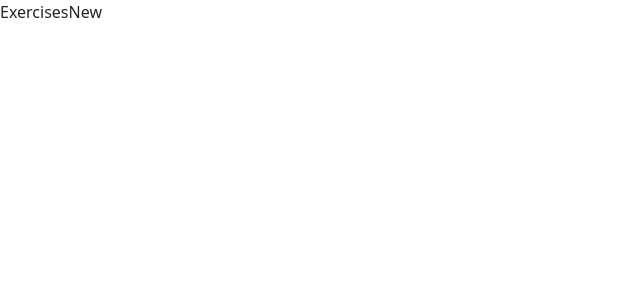
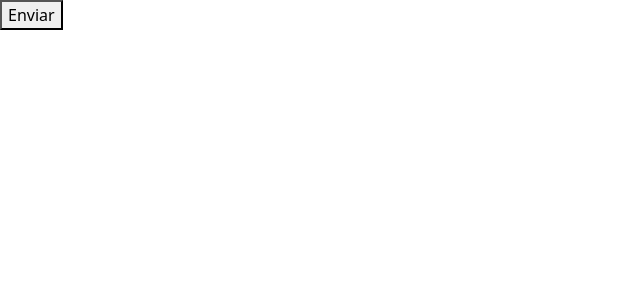
Before and after one commit to leogaleanoq/ReactExample, a React (Create React App) app: page /exercises/new in a window 1280 px wide. Shown: the top 300 px of the page, without its empty margins (0-640 px from the left). Built offline with nearby package versions, Linux system fonts and the light colour scheme.

Commit message:
intro a eventos

```diff
--- a/src/pages/ExercisesNew.js
+++ b/src/pages/ExercisesNew.js
@@ -1,8 +1,18 @@
 import React from 'react';
 
 class ExercisesNew extends React.Component{
+
+
+clickHandler = () => {
+    console.log('Enviado!');
+};
+
     render(){
-        return 'ExercisesNew'
+        return(
+            <button onClick={this.clickHandler}>
+                Enviar
+            </button>
+        );
     };
 };
 
```
